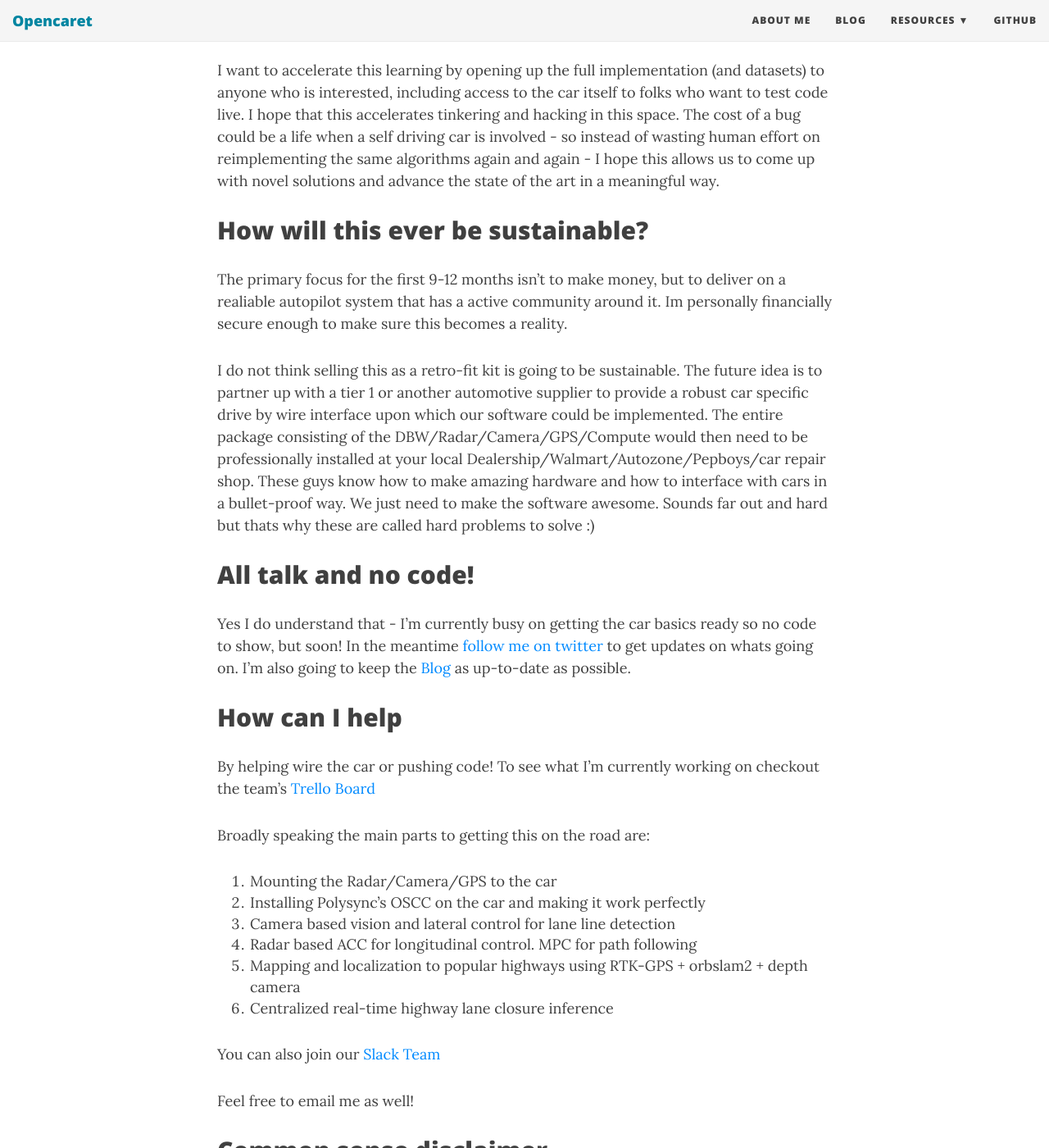
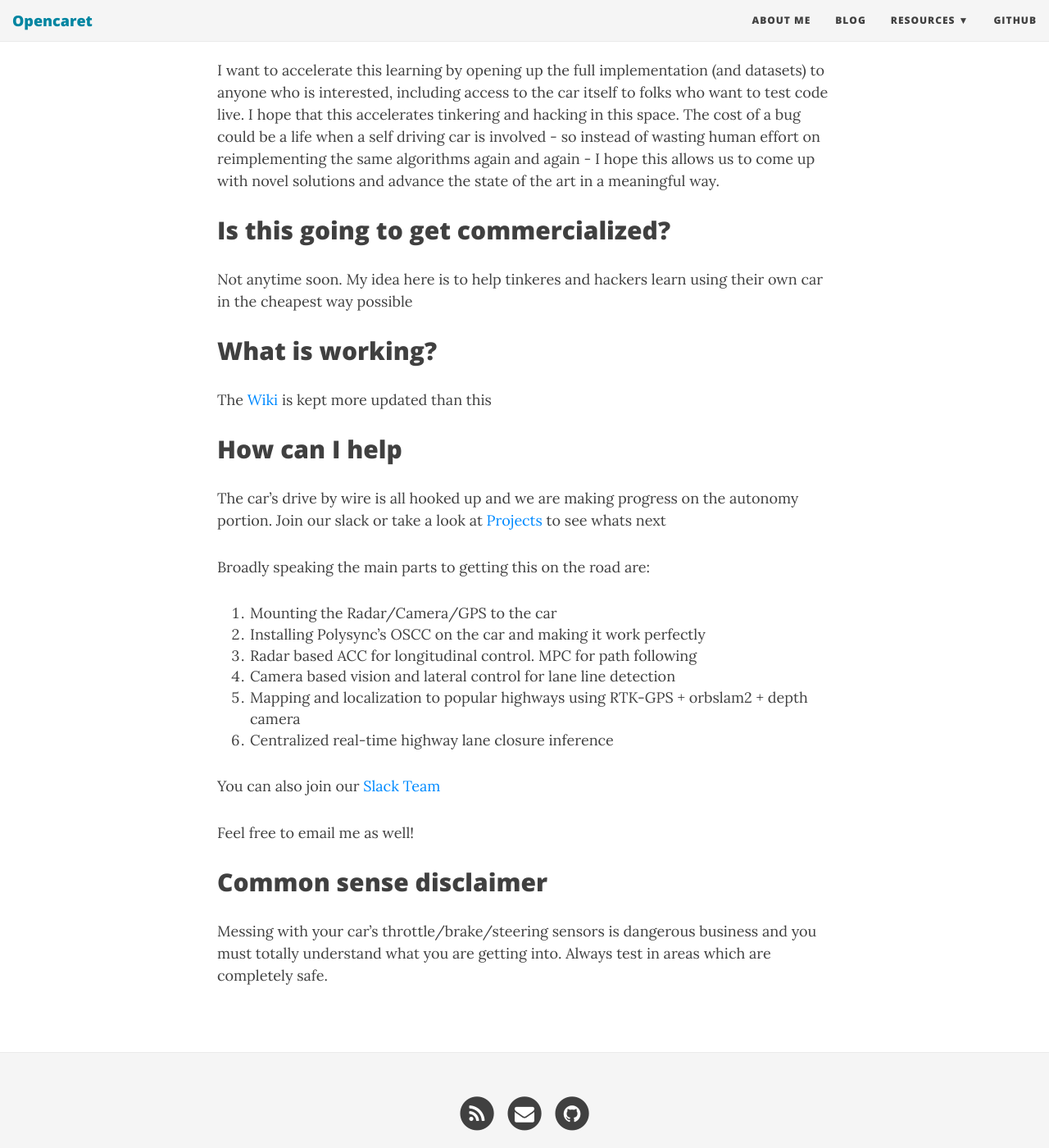
Before and after one commit to frk2/opencaret, a Jekyll site: the page built from index.md, in a window 1280 px wide and 1400 px high, scrolled down 1020 px. Shown: the whole window at 82% size. Built offline with Jekyll 4.4.1, drawn with Linux system fonts in a browser that asks for light colours; nearby versions of some CDN libraries.

Commit message:
- New direction!

```diff
--- a/_config.yml
+++ b/_config.yml
@@ -174,6 +174,8 @@ exclude:
   - LICENSE
   - README.md
   - Vagrantfile
+  - ros2_ws
+  - ros1_ws
 
 # prose.io config
 prose:
@@ -189,6 +191,8 @@ prose:
     - /css
     - /img
     - /js
+    - /ros2_ws
+    - /ros1_ws
   metadata:
     _posts:
       - name: "layout"
--- a/index.md
+++ b/index.md
@@ -18,24 +18,21 @@ The accelerated growth of knowledge that we have seen in the software world is d
 
 I want to accelerate this learning by opening up the full implementation (and datasets) to anyone who is interested, including access to the car itself to folks who want to test code live. I hope that this accelerates tinkering and hacking in this space. The cost of a bug could be a life when a self driving car is involved - so instead of wasting human effort on reimplementing the same algorithms again and again - I hope this allows us to come up with novel solutions and advance the state of the art in a meaningful way.
 
-## How will this ever be sustainable?
-The primary focus for the first 9-12 months isn't to make money, but to deliver on a realiable autopilot system that has a active community around it. Im personally financially secure enough to make sure this becomes a reality.
+## Is this going to get commercialized?
+Not anytime soon. My idea here is to help tinkeres and hackers learn using their own car in the cheapest way possible
 
-I do not think selling this as a retro-fit kit is going to be sustainable. The future idea is to partner up with a tier 1 or another automotive supplier to provide a robust car specific drive by wire interface upon which our software could be implemented. The entire package consisting of the DBW/Radar/Camera/GPS/Compute would then need to be professionally installed at your local Dealership/Walmart/Autozone/Pepboys/car repair shop. These guys know how to make amazing hardware and how to interface with cars in a bullet-proof way. We just need to make the software awesome. Sounds far out and hard but thats why these are called hard problems to solve :)
-
-## All talk and no code!
-Yes I do understand that - I'm currently busy on getting the car basics ready so no code to show, but soon! In the meantime [follow me on twitter](https://twitter.com/faraz_r_khan) to get updates on whats going on. I'm also going to keep the [Blog](https://medium.com/opencaret) as up-to-date as possible.
-
+## What is working?
+The [Wiki](https://github.com/frk2/opencaret/wiki) is kept more updated than this
 
 ## How can I help
-By helping wire the car or pushing code! To see what I'm currently working on checkout the team's [Trello Board](https://trello.com/opencaret)
+The car's drive by wire is all hooked up and we are making progress on the autonomy portion. Join our slack or take a look at [Projects](https://github.com/frk2/opencaret/projects) to see whats next
 
 Broadly speaking the main parts to getting this on the road are:
 
 1. Mounting the Radar/Camera/GPS to the car
 2. Installing Polysync's OSCC on the car and making it work perfectly
-3. Camera based vision and lateral control for lane line detection
-4. Radar based ACC for longitudinal control. MPC for path following
+3. Radar based ACC for longitudinal control. MPC for path following
+4. Camera based vision and lateral control for lane line detection
 5. Mapping and localization to popular highways using RTK-GPS + orbslam2 + depth camera
 6. Centralized real-time highway lane closure inference
 
```
